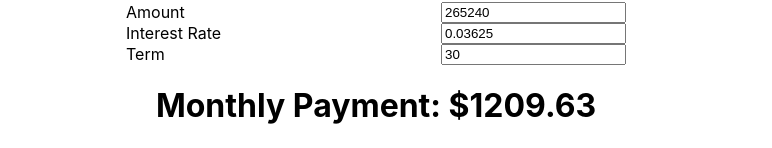
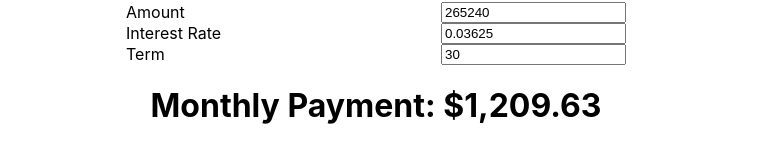
Before and after one commit to pachun/mortgage-payments, a React (Create React App) app: page / in a window 1280 px wide. Shown: the part 161-309 px from the top of the page, without its empty margins (264-1036 px from the left). Built offline with nearby package versions, Linux system fonts and the light colour scheme.

Commit message:
Format monthly payment amount correctly
… with comma delimiters every 3 digits

```diff
--- a/src/App/index.tsx
+++ b/src/App/index.tsx
@@ -61,10 +61,9 @@ const App = () => {
   const displayedAmount = amount === 0 ? "" : amount
   const displayedInterestRate = interestRate ? interestRate : "0.0"
   const displayedTerm = term === 0 ? "" : term
-  const displayedMonthlyLoanPayment = (loansMonthlyPayment
-    ? loansMonthlyPayment
-    : 0
-  ).toFixed(2)
+  const displayedMonthlyLoanPayment = loansMonthlyPayment
+    ? usdCurrency.format(loansMonthlyPayment)
+    : usdCurrency.format(0)
   const displayedPaymentData = React.useMemo(
     () =>
       loansPayments.map((payment, paymentNumber) => {
@@ -124,7 +123,7 @@ const App = () => {
           </div>
         </form>
         <div style={{ display: "flex", justifyContent: "center" }}>
-          <h1>Monthly Payment: ${displayedMonthlyLoanPayment}</h1>
+          <h1>Monthly Payment: {displayedMonthlyLoanPayment}</h1>
         </div>
       </div>
       <BarChart width={730} height={250} data={displayedPaymentData}>
```
